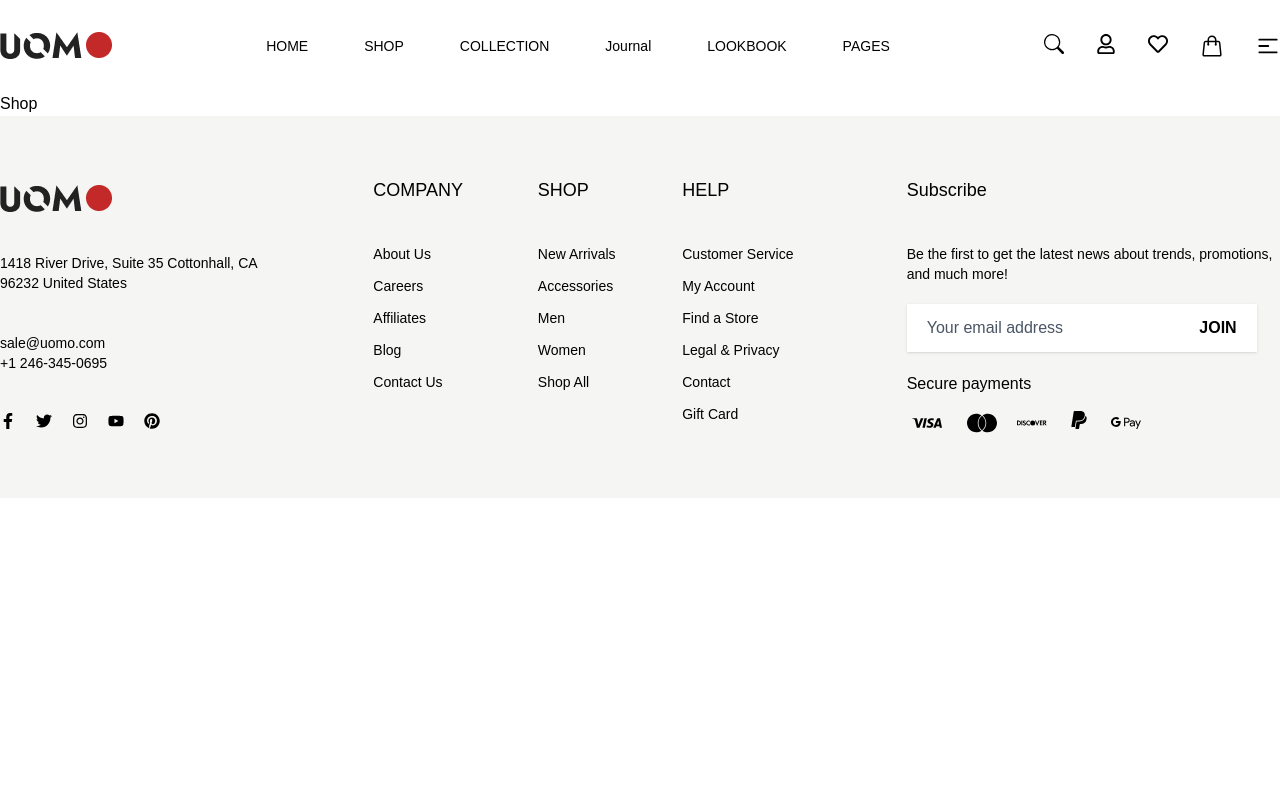
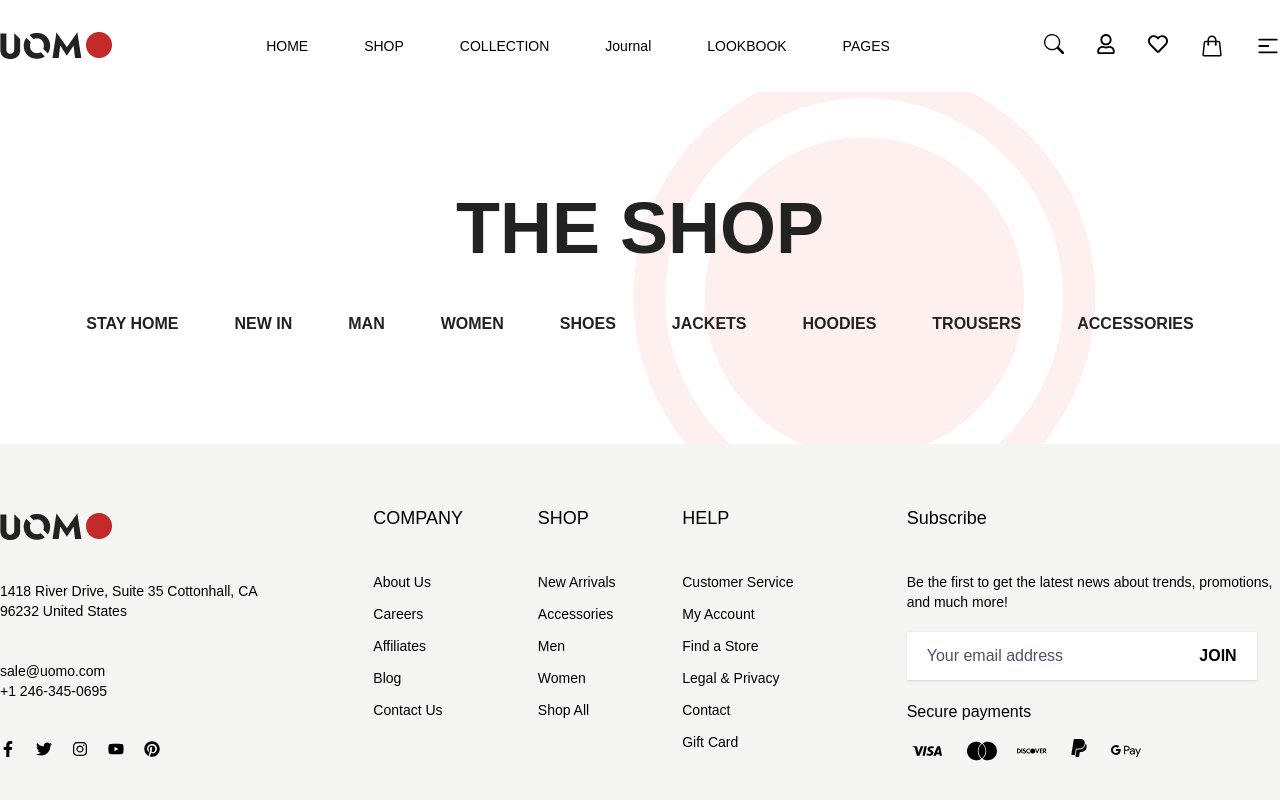
Before and after one commit to twahidulislamdev/uomo, a React (Vite) app: page /shop in a window 1280 px wide. Shown: the top 800 px of the page. Built offline with nearby package versions, Linux system fonts and the light colour scheme.

Commit message:
add shop banner Section

```diff
--- a/src/components/InsideCollectionCard.jsx
+++ b/src/components/InsideCollectionCard.jsx
@@ -20,7 +20,7 @@ const InsideCollectionCard = ({
 }) => {
   return (
     <>
-      <div className="mx-2 relative group border-2 border-gray-100">
+      <div className="mx-2 relative group border-2 border-gray-100 mb-5">
         <Link to={"/shop"}>
           <div className="relative h-100 overflow-hidden">
             {/* Default Image */}
--- a/src/components/LatestBlogCard.jsx
+++ b/src/components/LatestBlogCard.jsx
@@ -6,7 +6,7 @@ import Flex from "./Flex";
 const LatestBlogCard = ({ imgSrc, imgAlt, adminTxt, dateTxt, pTxt }) => {
   return (
     <>
-      <div className="w-[23%] bg-white ">
+      <div className="mx-3 bg-white mb-5 ">
         <img className="w-full " src={imgSrc} alt={imgAlt} />
 
         <div className="w-full py-5 ">
--- a/src/components/layouts/Banner.jsx
+++ b/src/components/layouts/Banner.jsx
@@ -19,14 +19,14 @@ const Banner = () => {
     slidesToShow: 1,
     slidesToScroll: 1,
     autoplay: true,
-    autoplaySpeed: 5000,
+    autoplaySpeed: 3500,
   };
   return (
     <>
       <div className="mx-10">
         <Slider className="" {...settings}>
           {/* Slider One Start */}
-            <div className="">
+            <div className="mb-5">
               <Container >
               <Flex className={"justify-around items-center"}>
                 <div className="w-[60%]">
@@ -63,7 +63,7 @@ const Banner = () => {
             </div>
           {/* Slider one End */}
           {/* Slider Two Start */}
-          <div className="">
+          <div className="mb-5">
               <Container className={""}>
               <Flex className={"justify-center items-center"}>
                 <div className="w-[60%]">
--- a/src/components/layouts/LatestBlog.jsx
+++ b/src/components/layouts/LatestBlog.jsx
@@ -3,20 +3,67 @@ import LatestBlogCard from "../LatestBlogCard";
 import Container from "../Container";
 import Flex from "../Flex";
 import BlogOne from "../../assets/blogOne.png";
+import BlogTwo from "../../assets/blogTwo.png";
+import BlogThree from "../../assets/blogThree.png";
+import BlogFour from "../../assets/blogFour.png";
+import "slick-carousel/slick/slick.css";
+import "slick-carousel/slick/slick-theme.css";
+import Slider from "react-slick";
 
 const LatestBlog = () => {
+  var settings = {
+    dots: true,
+    infinite: true,
+    speed: 1000,
+    slidesToShow: 4,
+    slidesToScroll: 1,
+    autoplay: true,
+    autoplaySpeed: 3500,
+    arrows: false,
+  };
   return (
     <>
       <div className="py-15 bg-[#F3EDDF]  ">
         <Container>
-            <h3 className="text-center text-3xl mb-10">Latest in Blog</h3>
-          <Flex>
-            <LatestBlogCard imgSrc={BlogOne} imgAlt={"Blog One"}
-            adminTxt={"BY ADMIN"}
-            dateTxt={"APRIL 05, 2025"}
-            pTxt={`Woman with good shoes is
-never be ugly place`} />
-          </Flex>
+          <h3 className="text-center text-3xl mb-10">Latest in Blog</h3>
+            <Slider {...settings}>
+              <div className="">
+                <LatestBlogCard
+                  imgSrc={BlogOne}
+                  imgAlt={"Blog One"}
+                  adminTxt={"BY ADMIN"}
+                  dateTxt={"APRIL 05, 2025"}
+                  pTxt={`Woman with good shoes is never be ugly place`}
+                />
+              </div>
+              <div className="">
+                <LatestBlogCard
+                  imgSrc={BlogTwo}
+                  imgAlt={"Blog One"}
+                  adminTxt={"BY ADMIN"}
+                  dateTxt={"APRIL 05, 2025"}
+                  pTxt={`Woman with good shoes is never be ugly place`}
+                />
+              </div>
+              <div className="">
+                <LatestBlogCard
+                  imgSrc={BlogThree}
+                  imgAlt={"Blog One"}
+                  adminTxt={"BY ADMIN"}
+                  dateTxt={"APRIL 05, 2025"}
+                  pTxt={`Woman with good shoes is never be ugly place`}
+                />
+              </div>
+              <div className="">
+                <LatestBlogCard
+                  imgSrc={BlogFour}
+                  imgAlt={"Blog One"}
+                  adminTxt={"BY ADMIN"}
+                  dateTxt={"APRIL 05, 2025"}
+                  pTxt={`Woman with good shoes is never be ugly place`}
+                />
+              </div>
+            </Slider>
         </Container>
       </div>
     </>
--- /dev/null
+++ b/src/components/layouts/ShopBanner.jsx
@@ -0,0 +1,65 @@
+import React from "react";
+import Container from "../Container";
+import Heading from "../Heading";
+
+const ShopBanner = () => {
+  return (
+    <div className="py-[100px] w-full bg-[url(/src/assets/bannerBg.png)] bg-no-repeat bg-center bg-cover">
+      <Container>
+        <Heading
+          className={"text-7xl font-bold text-center text-mainColor"}
+          txt={"THE SHOP"}
+          as={"h3"}
+        />
+        <ul className="flex justify-center text-center gap-x-10 m-auto mt-10">
+          <li className="text-base font-semibold uppercase text-mainColor relative list-none px-2 py-2 cursor-pointer group hover:text-black hover:cursor-pointer hover:translate-x-0 transition-all ease-in-out ">
+            Stay Home
+            <span className="absolute left-0 bottom-0  h-0.5 bg-black transform w-0 group-hover:w-full group-hover:left-0 group-hover:translate-x-0 transition-all duration-300 ease-in-out"></span>
+          </li>
+
+          <li className="text-base font-semibold uppercase text-mainColor relative list-none px-2 py-2 cursor-pointer group hover:text-black hover:cursor-pointer hover:translate-x-0 transition-all ease-in-out">
+            New In
+            <span className="absolute left-0 bottom-0  h-0.5 bg-black transform w-0 group-hover:w-full group-hover:left-0 group-hover:translate-x-0 transition-all duration-300 ease-in-out"></span>
+          </li>
+
+          <li className="text-base font-semibold uppercase text-mainColor relative list-none px-2 py-2 cursor-pointer group hover:text-black hover:cursor-pointer hover:translate-x-0 transition-all ease-in-out">
+            Man
+            <span className="absolute left-0 bottom-0  h-0.5 bg-black transform w-0 group-hover:w-full group-hover:left-0 group-hover:translate-x-0 transition-all duration-300 ease-in-out"></span>
+          </li>
+
+          <li className="text-base font-semibold uppercase text-mainColor relative list-none px-2 py-2 cursor-pointer group hover:text-black hover:cursor-pointer hover:translate-x-0 transition-all ease-in-out ">
+            Women
+            <span className="absolute left-0 bottom-0  h-0.5 bg-black transform w-0 group-hover:w-full group-hover:left-0 group-hover:translate-x-0 transition-all duration-300 ease-in-out"></span>
+          </li>
+
+          <li className="text-base font-semibold uppercase text-mainColor relative list-none px-2 py-2 cursor-pointer group hover:text-black hover:cursor-pointer hover:translate-x-0 transition-all ease-in-out">
+            SHOES
+            <span className="absolute left-0 bottom-0  h-0.5 bg-black transform w-0 group-hover:w-full group-hover:left-0 group-hover:translate-x-0 transition-all duration-300 ease-in-out"></span>
+          </li>
+
+          <li className="text-base font-semibold uppercase text-mainColor relative list-none px-2 py-2 cursor-pointer group hover:text-black hover:cursor-pointer hover:translate-x-0 transition-all ease-in-out">
+            Jackets
+            <span className="absolute left-0 bottom-0  h-0.5 bg-black transform w-0 group-hover:w-full group-hover:left-0 group-hover:translate-x-0 transition-all duration-300 ease-in-out"></span>
+          </li>
+
+          <li className="text-base font-semibold uppercase text-mainColor relative list-none px-2 py-2 cursor-pointer group hover:text-black hover:cursor-pointer hover:translate-x-0 transition-all ease-in-out">
+            Hoodies
+            <span className="absolute left-0 bottom-0  h-0.5 bg-black transform w-0 group-hover:w-full group-hover:left-0 group-hover:translate-x-0 transition-all duration-300 ease-in-out"></span>
+          </li>
+
+          <li className="text-base font-semibold uppercase text-mainColor relative list-none px-2 py-2 cursor-pointer group hover:text-black hover:cursor-pointer hover:translate-x-0 transition-all ease-in-out">
+            TROUSERS
+            <span className="absolute left-0 bottom-0  h-0.5 bg-black transform w-0 group-hover:w-full group-hover:left-0 group-hover:translate-x-0 transition-all duration-300 ease-in-out"></span>
+          </li>
+
+          <li className="text-base font-semibold uppercase text-mainColor relative list-none px-2 py-2 cursor-pointer group hover:text-black hover:cursor-pointer hover:translate-x-0 transition-all ease-in-out">
+            ACCESSORIES
+            <span className="absolute left-0 bottom-0  h-0.5 bg-black transform w-0 group-hover:w-full group-hover:left-0 group-hover:translate-x-0 transition-all duration-300 ease-in-out"></span>
+          </li>
+        </ul>
+      </Container>
+    </div>
+  );
+};
+
+export default ShopBanner;
--- a/src/components/pages/Shop.jsx
+++ b/src/components/pages/Shop.jsx
@@ -1,7 +1,12 @@
 import React from "react";
+import ShopBanner from "../layouts/ShopBanner";
 
 const Shop = () => {
-  return <div>Shop</div>;
+  return (
+    <>
+    <ShopBanner/>
+    </>
+  )
 };
 
 export default Shop;
```
Also changed, not shown: src/assets/shopBanner.png (added).
